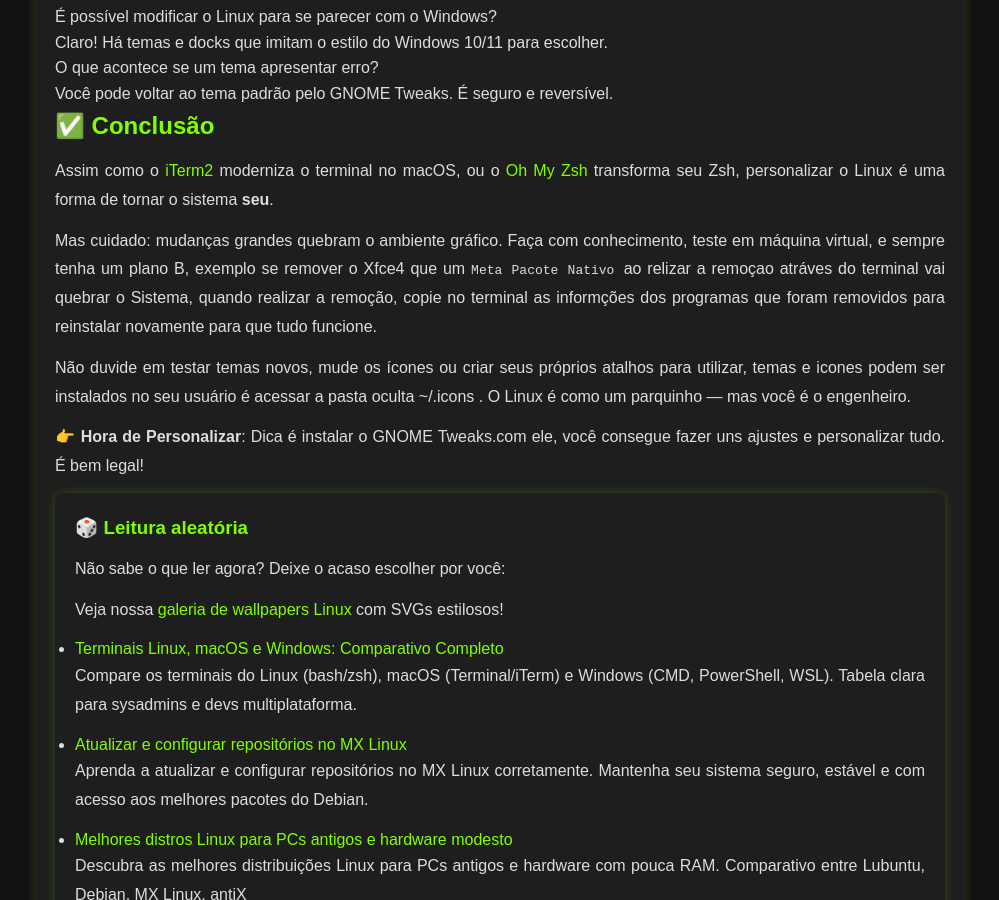
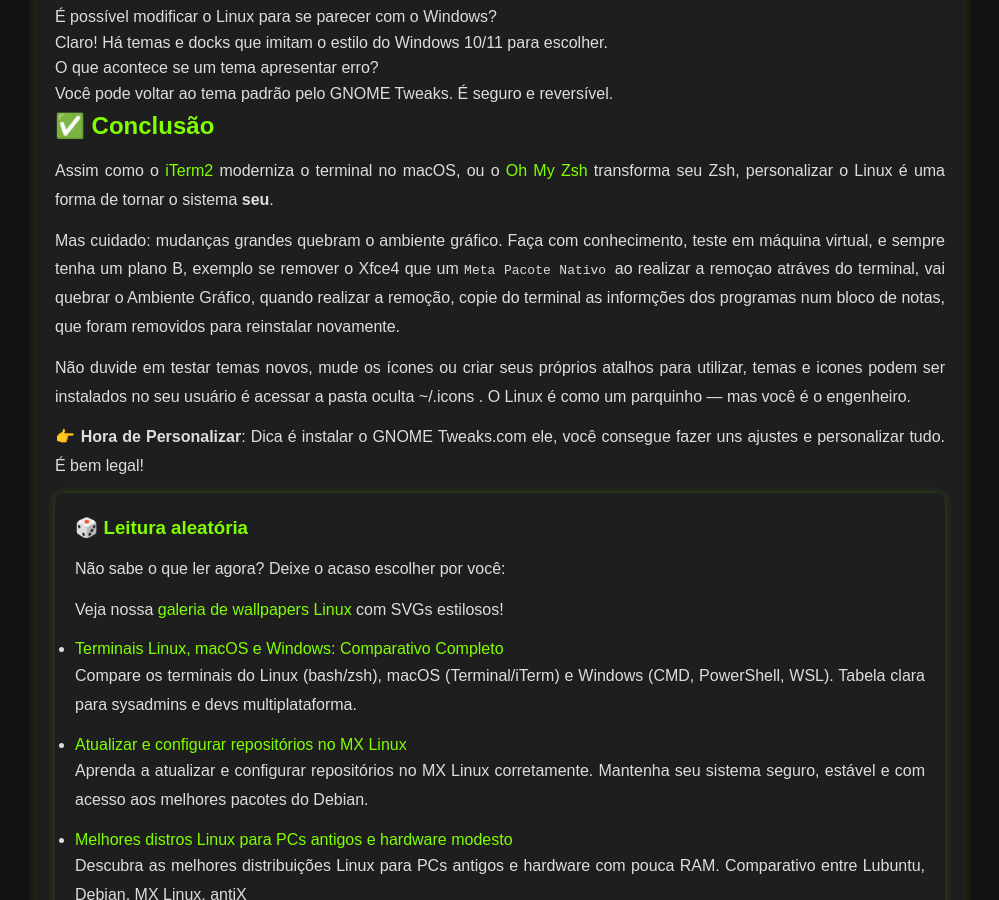
Before and after one commit to Piolinux/piolinux-site, a Jekyll site: the page built from _pages/personalizando-linux-iniciantes.html, in a window 1280 px wide and 900 px high, scrolled down 1616 px. Shown: the whole window, without its empty margins (140-1139 px from the left). Built offline with Jekyll 4.4.1, drawn with Linux system fonts in a browser that asks for light colours.

Commit message:
Update personalizando-linux-iniciantes.html

```diff
--- a/_pages/personalizando-linux-iniciantes.html
+++ b/_pages/personalizando-linux-iniciantes.html
@@ -109,7 +109,7 @@ permalink: /personalizar-linux-iniciantes/
     Assim como o <a href="https://iterm2.com">iTerm2</a> moderniza o terminal no macOS, ou o <a href="https://ohmyz.sh">Oh My Zsh</a> transforma seu Zsh, personalizar o Linux é uma forma de tornar o sistema <strong>seu</strong>.
   </p>
   <p>
-    Mas cuidado: mudanças grandes quebram o ambiente gráfico. Faça com conhecimento, teste em máquina virtual, e sempre tenha um plano B, exemplo se remover o Xfce4  que um <code>Meta Pacote Nativo </code> ao relizar a remoçao atráves do terminal vai quebrar o Sistema, quando realizar a remoção, copie no terminal as informções dos programas que foram removidos para reinstalar novamente para que tudo funcione.
+    Mas cuidado: mudanças grandes quebram o ambiente gráfico. Faça com conhecimento, teste em máquina virtual, e sempre tenha um plano B, exemplo se remover o Xfce4  que um <code>Meta Pacote Nativo </code> ao realizar a remoçao atráves do terminal, vai quebrar o Ambiente Gráfico, quando realizar a remoção, copie do terminal as informções dos programas num bloco de notas, que foram removidos para reinstalar novamente.
   </p>
   <p>
     Não duvide em testar temas novos, mude os ícones ou criar seus próprios atalhos para utilizar, temas e icones podem ser instalados no seu usuário é acessar a pasta oculta  ~/.icons  . O Linux é como um parquinho — mas você é o engenheiro.
```
